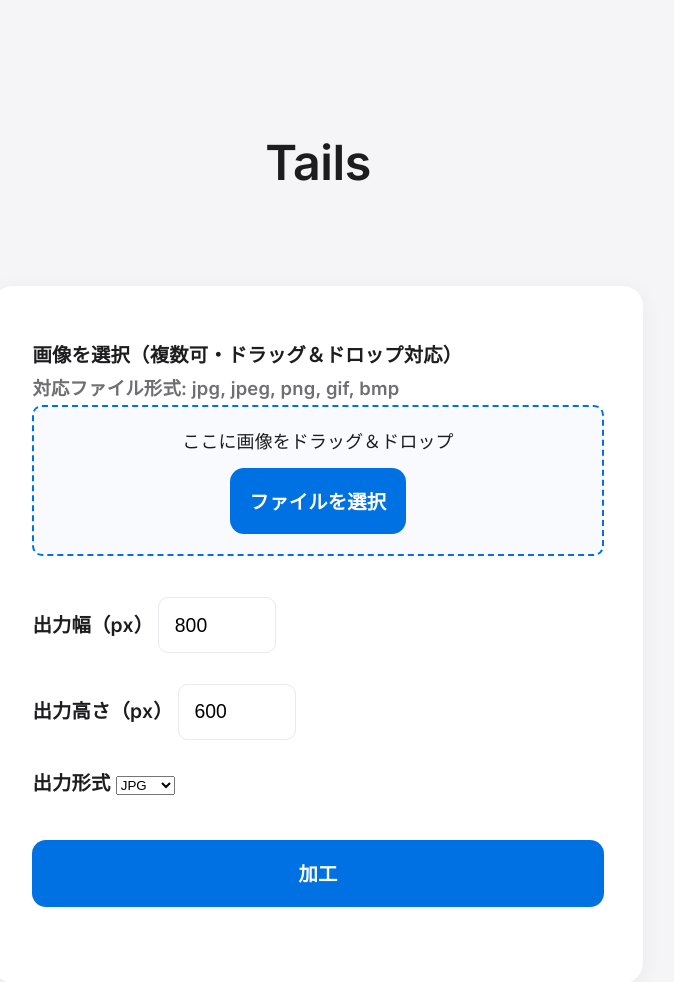
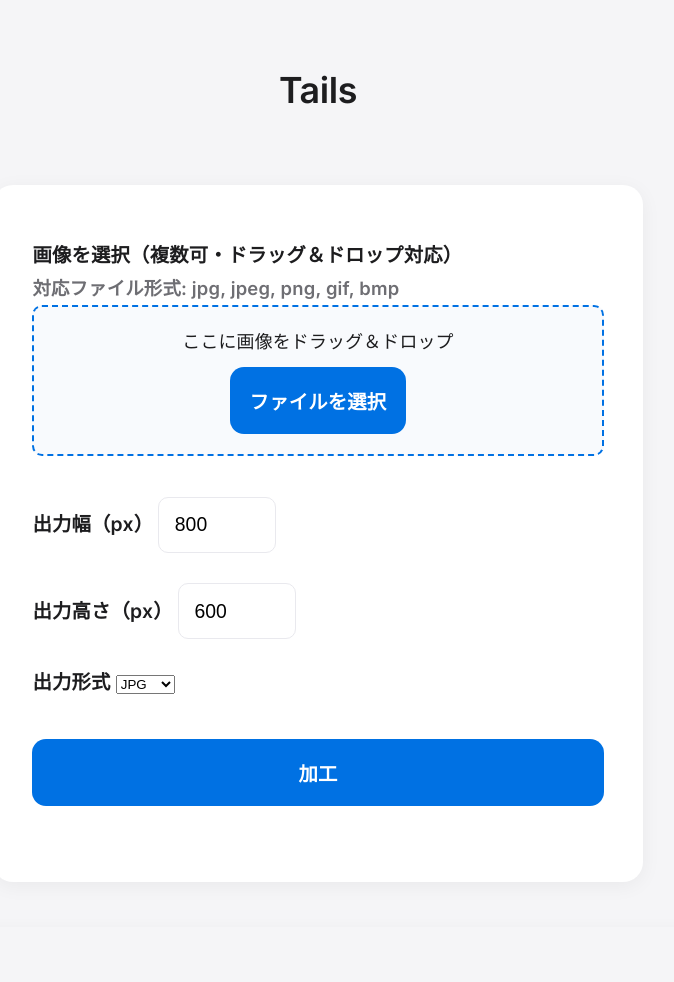
Before and after one commit to MudKip-lv1/tailstroke, a Flask app: page / in a window 1280 px wide. Shown: the top 982 px of the page, without its empty margins (322-996 px from the left). Run offline with Flask 3, Linux system fonts and the light colour scheme.

```diff
--- a/templates/index.html
+++ b/templates/index.html
@@ -34,12 +34,12 @@
 
     .header {
       text-align: center;
-      padding: 5em 2em 2.5em;
-      margin-bottom: 1.5em;
+      padding: 2em 1.5em;
+      margin-bottom: 1.2em;
     }
 
     .header h1 {
-      font-size: 2.7em;
+      font-size: 2em;
       font-weight: 700;
       margin-bottom: 0.2em;
       letter-spacing: -0.01em;
```
